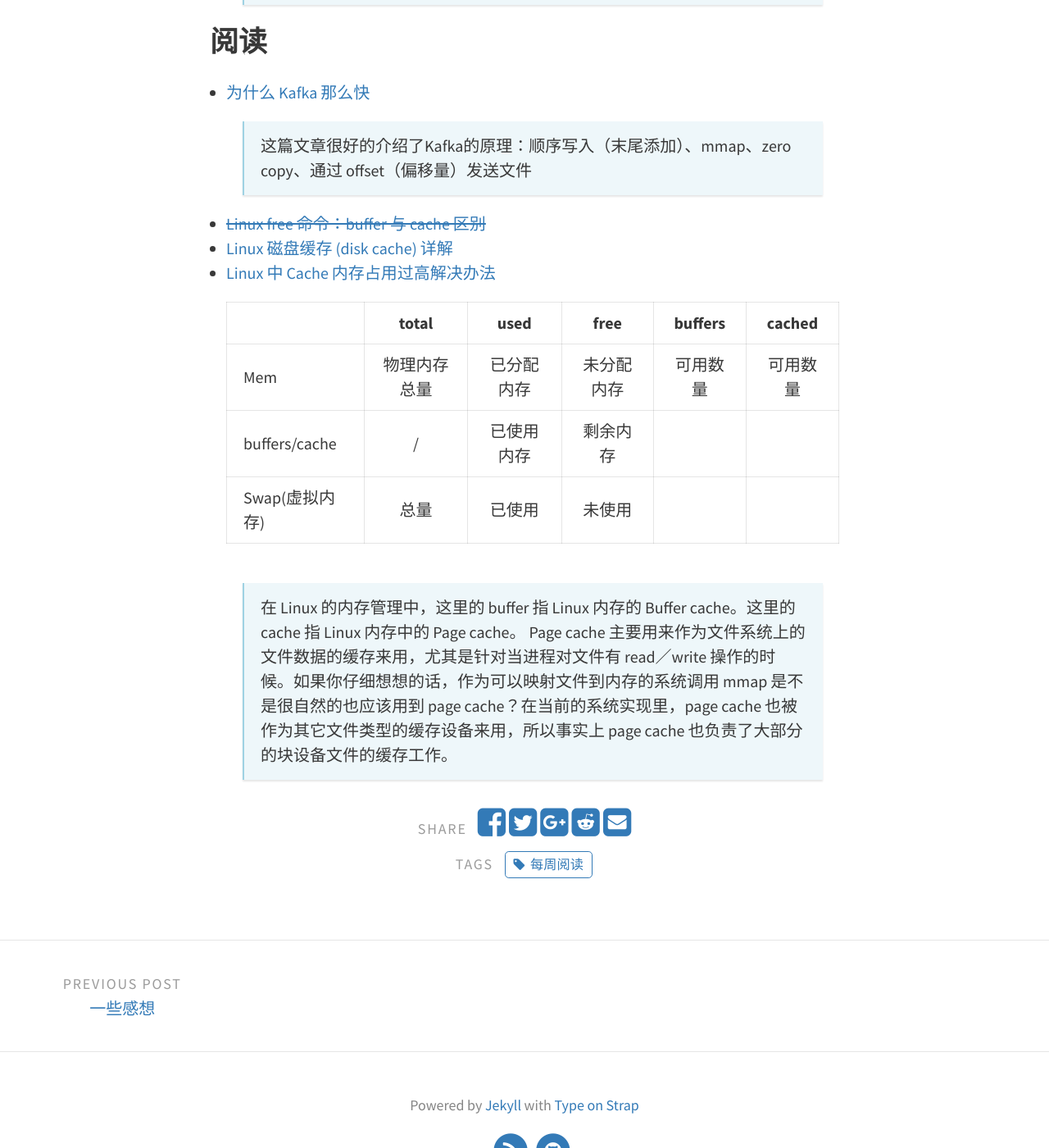
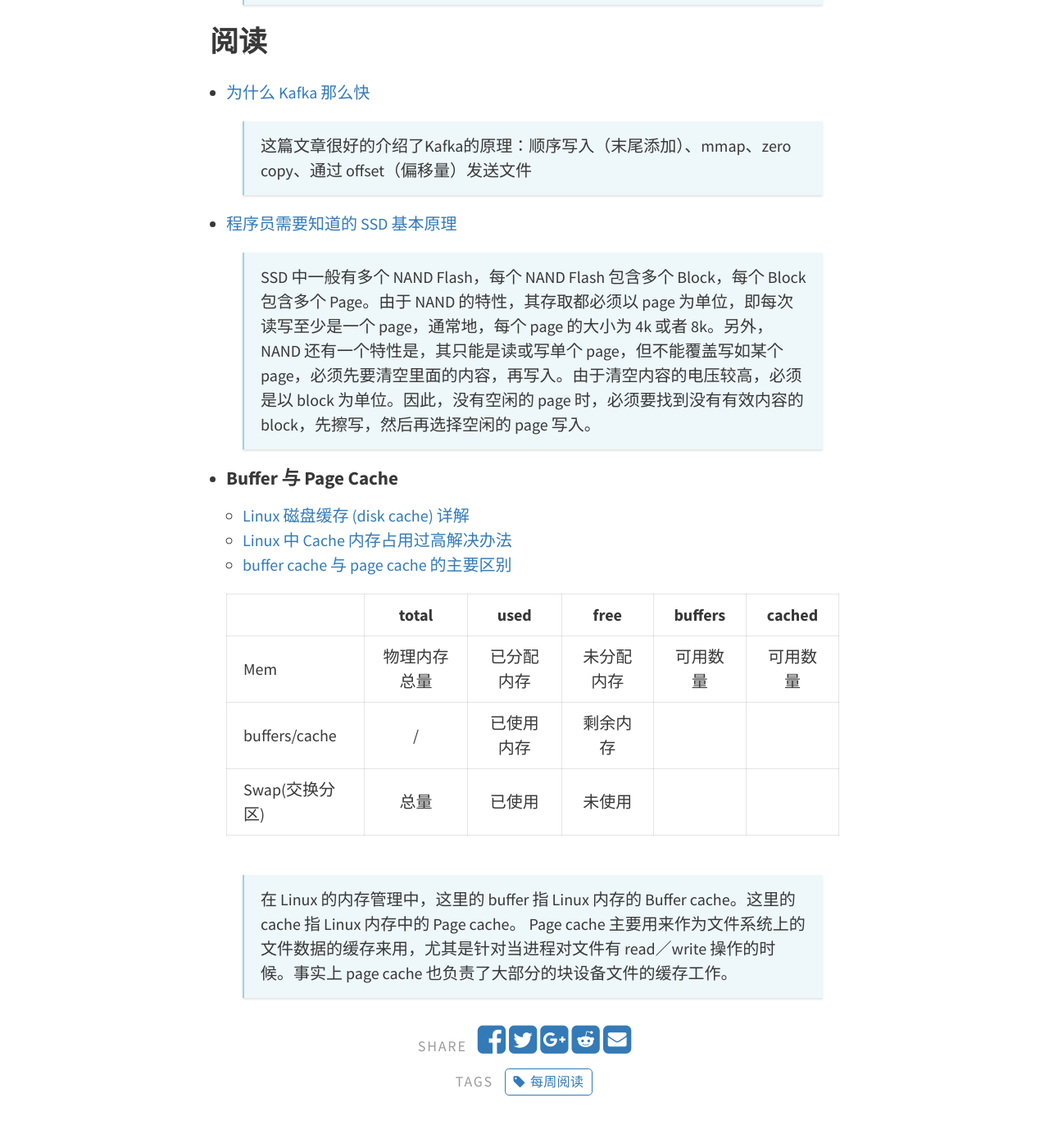
Before and after one commit to Air-s/blog, a Jekyll site: the page built from _posts/2019-1-28-每周阅读——基础知识.md, in a window 1280 px wide and 1400 px high, scrolled down 1186 px. Shown: the whole window at 82% size. Built offline with Jekyll 4.4.1, drawn with Linux system fonts in a browser that asks for light colours; some of the changed text lies outside the part shown.

Commit message:
Update 2019-1-28-每周阅读——基础知识.md

```diff
--- a/_posts/2019-1-28-每周阅读——基础知识.md
+++ b/_posts/2019-1-28-每周阅读——基础知识.md
@@ -4,7 +4,7 @@ title: 每周阅读——基础知识
 tags: [每周阅读]
 excerpt_separator: <!--more-->
 ---
-主要内容：IO（内核态、用户态、cache、顺序随机读写等等）、线程与进程
+主要内容：IO（Buffer/PageCache、Kafka/IO/SSD原理）、线程与进程
 <!--more-->
 
 ## 知乎上有趣的回答
@@ -35,18 +35,22 @@ excerpt_separator: <!--more-->
 
   > 这篇文章很好的介绍了Kafka的原理：顺序写入（末尾添加）、mmap、zero copy、通过 offset（偏移量）发送文件
 
-- [~~Linux free 命令：buffer 与 cache 区别~~](https://blog.csdn.net/ithomer/article/details/79113288)
+- [程序员需要知道的 SSD 基本原理](http://oserror.com/backend/ssd-principle/)
 
-- [Linux 磁盘缓存 (disk cache) 详解](http://www.voidcn.com/article/p-zpinnsrs-tq.html)
+  > SSD 中一般有多个 NAND Flash，每个 NAND Flash 包含多个 Block，每个 Block 包含多个 Page。由于 NAND 的特性，其存取都必须以 page 为单位，即每次读写至少是一个 page，通常地，每个 page 的大小为 4k 或者 8k。另外，NAND 还有一个特性是，其只能是读或写单个 page，但不能覆盖写如某个 page，必须先要清空里面的内容，再写入。由于清空内容的电压较高，必须是以 block 为单位。因此，没有空闲的 page 时，必须要找到没有有效内容的 block，先擦写，然后再选择空闲的 page 写入。
 
-- [Linux 中 Cache 内存占用过高解决办法](https://www.idcyunwei.org/post/162.html)
+- #### Buffer 与 Page Cache
+
+  - [Linux 磁盘缓存 (disk cache) 详解](http://www.voidcn.com/article/p-zpinnsrs-tq.html)
+  - [Linux 中 Cache 内存占用过高解决办法](https://www.idcyunwei.org/post/162.html)
+  - [buffer cache 与 page cache 的主要区别](https://blog.csdn.net/kisimple/article/details/42559779)
 
   |                |    total     |    used    |    free    | buffers  |  cached  |
   | :------------- | :----------: | :--------: | :--------: | :------: | :------: |
   | Mem            | 物理内存总量 | 已分配内存 | 未分配内存 | 可用数量 | 可用数量 |
   | buffers/cache  |      /       | 已使用内存 |  剩余内存  |          |          |
-  | Swap(虚拟内存) |     总量     |   已使用   |   未使用   |          |          |
+  | Swap(交换分区) |     总量     |   已使用   |   未使用   |          |          |
 
   > 在 Linux 的内存管理中，这里的 buffer 指 Linux 内存的 Buffer cache。这里的 cache 指 Linux 内存中的 Page cache。
   >
-  > Page cache 主要用来作为文件系统上的文件数据的缓存来用，尤其是针对当进程对文件有 read／write 操作的时候。如果你仔细想想的话，作为可以映射文件到内存的系统调用 mmap 是不是很自然的也应该用到 page cache？在当前的系统实现里，page cache 也被作为其它文件类型的缓存设备来用，所以事实上 page cache 也负责了大部分的块设备文件的缓存工作。
+  > Page cache 主要用来作为文件系统上的文件数据的缓存来用，尤其是针对当进程对文件有 read／write 操作的时候。事实上 page cache 也负责了大部分的块设备文件的缓存工作。
```
